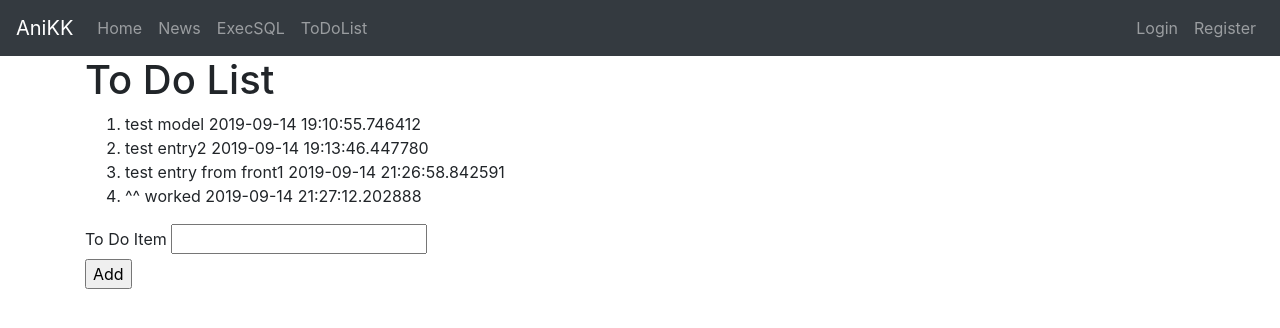
After one commit to aniTheWise/flask1, a Flask app: page /todo in a window 1280 px wide. The commit adds this page. Shown: the top 328 px of the page. Run offline with Flask 2, Linux system fonts and the light colour scheme; data comes from the database, SQL or seed files in the repository; both versions use the stored data as it was after the commit; some libraries are stand-ins or nearby versions.

Commit message:
started todo list in coreyMS style

```diff
--- a/app.py
+++ b/app.py
@@ -11,6 +11,7 @@ from wtforms.validators import DataRequired, Length, EqualTo, ValidationError
 #----------------------------------------------------------------------------------------
 #standard libray imports
 from datetime import date
+from datetime import datetime
 #----------------------------------------------------------------------------------------
 #Ani specfic imports
 import sqlite3
@@ -48,6 +49,16 @@ class User(dba.Model, UserMixin):
 
 #    def __repr__(self):
 #        return "User('{}', '{}', '{}')".format(self.id, self.username, self.password)
+
+class todolist(dba.Model):
+    id = dba.Column(dba.Integer, primary_key=True)
+    thingtodo = dba.Column(dba.String(50), nullable=False)
+    created = dba.Column(dba.DateTime, nullable=False, default=datetime.utcnow)
+
+    def __repr__(self):
+        return "todolist(#id:{}\nentry:{}\ndate:{})\n".format(self.id, self.thingtodo, self.created)
+
+
 #----------------------------------------------------------------------------------------
 
 #forms
@@ -80,6 +91,21 @@ class LoginForm(FlaskForm):
     remember = BooleanField('Remember Me')
 
     submit = SubmitField('Login')
+
+
+class AddToDoForm(FlaskForm):
+    thingtodo = StringField('To Do Item',
+                            validators=[DataRequired()])
+
+    submit = SubmitField('Add')
+
+    def validate_thingtodo(self, thingtodo):
+        todoentry = todolist.query.filter_by(thingtodo=thingtodo.data).first()
+        if todoentry:
+            raise ValidationError('Duplicate entry')
+
+
+
 #----------------------------------------------------------------------------------------
 
 
@@ -212,6 +238,20 @@ def account():
     return render_template('account.html', title="Account")
 
 
+
+@app.route('/todo', methods=['GET', 'POST'])
+def todo():
+    form = AddToDoForm()
+
+    if request.method == 'POST':
+        new_todo = todolist(thingtodo=form.thingtodo.data)
+        dba.session.add(new_todo)
+        dba.session.commit()
+        flash('To Do List updated!', 'success')
+        return redirect(url_for('todo'))
+    #else
+    todo_list = todolist.query.all()
+    return render_template('todo.html', title="TO-DO List", todo_list=todo_list, form=form)
 #----------------------------------------------------------------------------------------
 
 #app run
--- a/templates/base.html
+++ b/templates/base.html
@@ -22,6 +22,7 @@
                   <a class="nav-item nav-link" href="{{url_for('index')}}">Home</a>
                   <a class="nav-item nav-link" href="{{url_for('getnews', in_type='all_articles')}}">News</a>
                   <a class="nav-item nav-link" href="{{url_for('sql_input')}}">ExecSQL</a>
+                  <a class="nav-item nav-link" href="{{url_for('todo')}}">ToDoList</a>
                 </div>
               </div>
               <div class="navbar-nav">
--- /dev/null
+++ b/templates/todo.html
@@ -0,0 +1,29 @@
+{% extends 'base.html' %}
+
+{% block content %}
+
+<h1>To Do List</h1>
+<ol>
+    {% for i in todo_list %}
+        <li>{{ i.thingtodo }}  {{ i.created }}</li>
+    {% endfor %}
+</ol>
+
+
+<form action="" method="POST">
+    <fieldset>
+        {{ form.thingtodo.label }}
+        {{ form.thingtodo }}
+
+    </fieldset>
+
+    <div>
+        {{ form.submit }}
+
+    </div>
+
+</form>
+
+
+
+{% endblock content %}
```
Also changed, not shown: forms.py (+13 -0 lines), site.db.
